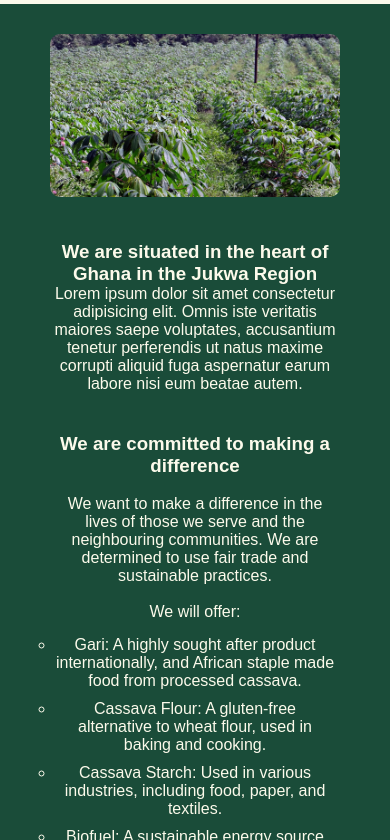
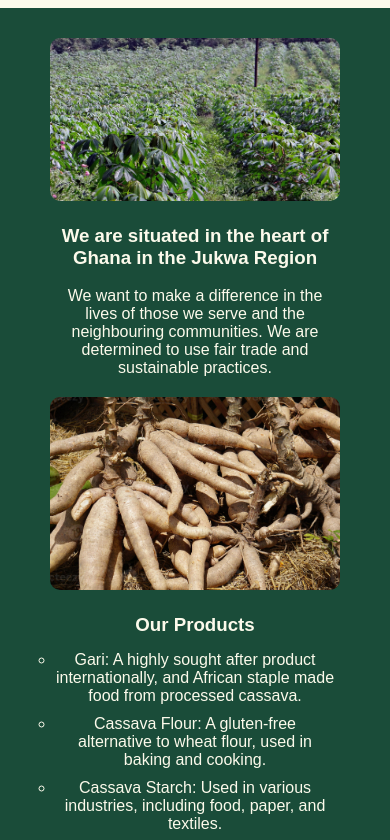
Before and after one commit to bendev2010/DDVV, a plain HTML site: page index.html in a window 390 px wide. Shown: the part 289-1129 px from the top of the page. Drawn offline with Linux system fonts and the light colour scheme.

Commit message:
changes to grid

```diff
--- a/css/style.css
+++ b/css/style.css
@@ -44,10 +44,15 @@ main, section {
 }
 
 .about {
+    /*display: grid;
+    grid-template-columns: 1fr 1fr;
+    grid-template-rows: auto auto;
+    gap: 20px;*/
     display: grid;
     grid-template-columns: 1fr 1fr;
-    grid-template-rows: auto auto;
-    gap: 20px;
+    grid-template-areas:
+        "img1 text1"
+        "text2 img2";
     height: 85vh;
     width: 100%;
     padding: 20px;
@@ -73,6 +78,12 @@ main, section {
     object-fit: cover;
     border-radius: 10px;
 }
+
+.about .img1 {grid-area: img1;}
+.about .img2 {grid-area: img2;}
+.about .text1 {grid-area: text1;}
+.about .text2 {grid-area: text2;}
+
 
 .vision {
     height: 30vh;
@@ -112,8 +123,12 @@ footer ul {
 
 @media (max-width: 768px) {
     .about {
-        grid-template-columns: 1fr;
-        grid-template-rows: auto auto auto auto;
+        grid-template-columns: 100%;
+        grid-template-areas:
+        "img1"
+        "text1"
+        "img2"
+        "text2";
         height: auto;
     }
 
--- a/index.html
+++ b/index.html
@@ -9,7 +9,7 @@
 <body>
     <header>
         <nav>
-            <img class="logo" src="assets/logo1.png" alt="Cassavappiah Logo"">
+            <a href="index.html"><img class="logo" src="assets/logo1.png" alt="Logo""></a>
         </nav>
     </header>
     <div class="banner"></div>
@@ -20,17 +20,14 @@
             </div>
             <div class="text1 textdiv">
                 <h3>We are situated in the heart of Ghana in the Jukwa Region</h3>
-                <p>Lorem ipsum dolor sit amet consectetur adipisicing elit. Omnis iste veritatis maiores saepe voluptates, accusantium tenetur perferendis ut natus maxime corrupti aliquid fuga aspernatur earum labore nisi eum beatae autem.</p>
-            </div>
-            <div class="text2 textdiv">
-                <h3>We are committed to making a difference</h3>
                 <p><br>
                     We want to make a difference in the lives of those we serve and the neighbouring communities.
                     We are determined to use fair trade and sustainable practices.
-                    <br><br>
                 </p>
+            </div>
+            <div class="text2 textdiv">
+                <h3>Our Products</h3>
                 <p>
-                    We will offer:
                     <ul>
                         <li>Gari: A highly sought after product internationally, and African staple made food from processed cassava.</li>
                         <li>Cassava Flour: A gluten-free alternative to wheat flour, used in baking and cooking.</li>
```
